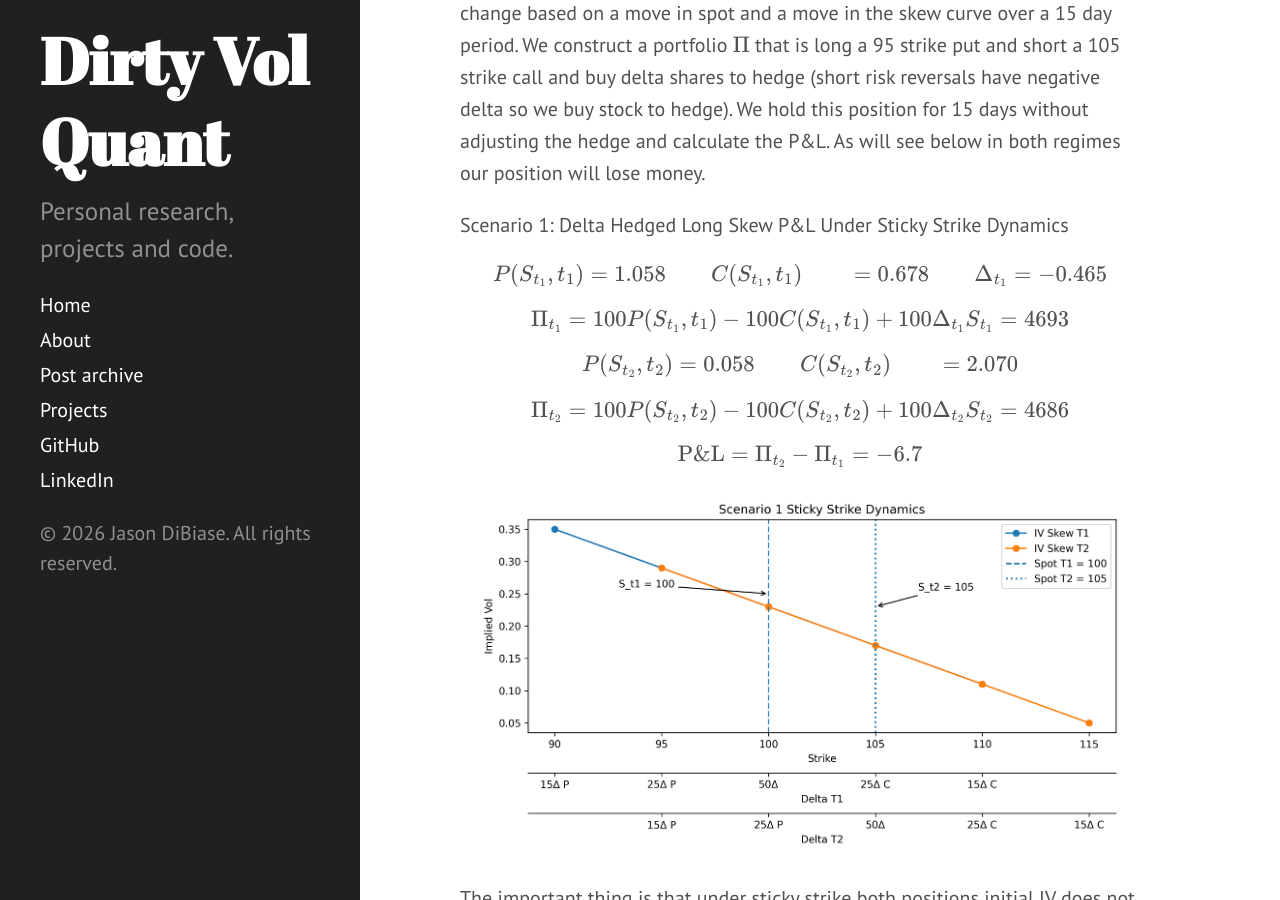
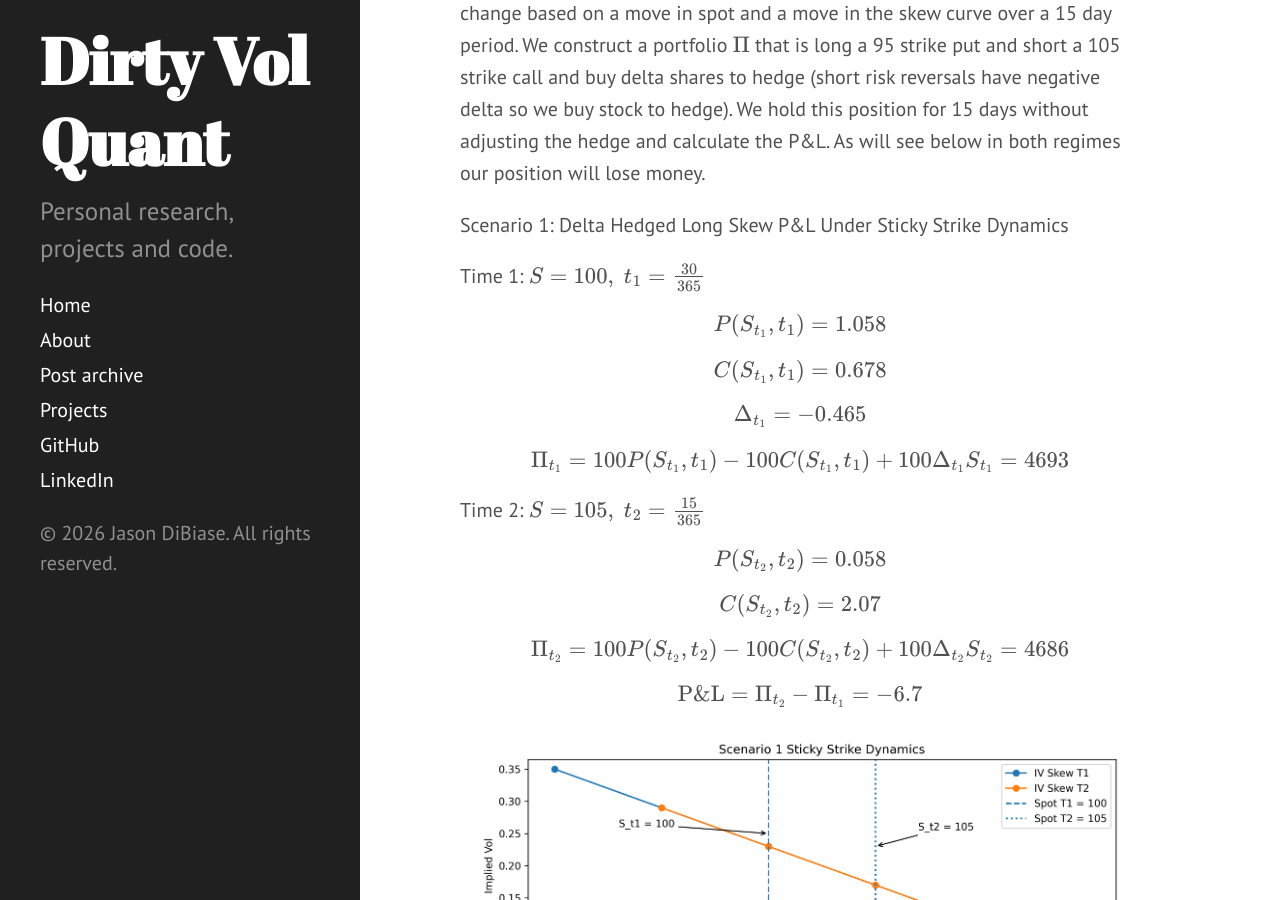
Before and after one commit to dibiasej/dibiasej.github.io, a Jekyll site: the page built from _posts/2026-06-07-Fixed-Strike-Floating-Strike-Spot-Vol-Dynamics-And-The-Skew-Stickiness-Ratio-Part-1.md, in a window 1280 px wide and 900 px high, scrolled down 5723 px. Built offline with Jekyll 4.4.1, drawn with Linux system fonts in a browser that asks for light colours; Markdown is read by kramdown in place of the engine named in the settings.

Commit message:
adjusted math again

```diff
--- a/_posts/2026-06-07-Fixed-Strike-Floating-Strike-Spot-Vol-Dynamics-And-The-Skew-Stickiness-Ratio-Part-1.md
+++ b/_posts/2026-06-07-Fixed-Strike-Floating-Strike-Spot-Vol-Dynamics-And-The-Skew-Stickiness-Ratio-Part-1.md
@@ -51,19 +51,36 @@ I want to illustrate below how these regimes will affect a delta hedged short ri
 
 Scenario 1: Delta Hedged Long Skew P&L Under Sticky Strike Dynamics
 
+<div style="text-align: left;">
+
+Time 1: \(S = 100,\; t_1 = \frac{30}{365}\)
+
 $$
-\begin{aligned} P(S_{t_1}, t_1) &= 1.058\qquad C(S_{t_1}, t_1) &= 0.678\qquad \Delta_{t_1} &= -0.465
-\end{aligned}
+P(S_{t_1}, t_1) = 1.058
+$$
+
+$$
+C(S_{t_1}, t_1) = 0.678
+$$
+
+$$
+\Delta_{t_1} = -0.465
 $$
 
 $$
 \Pi_{t_1} = 100P(S_{t_1},t_1) - 100C(S_{t_1},t_1) + 100\Delta_{t_1}S_{t_1} = 4693
 $$
 
+Time 2: \(S = 105,\; t_2 = \frac{15}{365}\)
+
 $$
-\begin{aligned} P(S_{t_2}, t_2) &= 0.058\qquad C(S_{t_2}, t_2) &= 2.070
-\end{aligned}
+P(S_{t_2}, t_2) = 0.058
 $$
+
+$$
+C(S_{t_2}, t_2) = 2.07
+$$
+
 
 $$
 \Pi_{t_2} = 100P(S_{t_2},t_2) - 100C(S_{t_2},t_2) + 100\Delta_{t_2}S_{t_2} = 4686
@@ -72,6 +89,8 @@ $$
 $$
 \mathrm{P\&L} = \Pi_{t_2} - \Pi_{t_1} = -6.7
 $$
+
+</div>
 
 ![Sticky Strike Vol Dynamics](/assets/images/Sticky-Strike-Scenario-1-2026-07-02.png)
 
```
